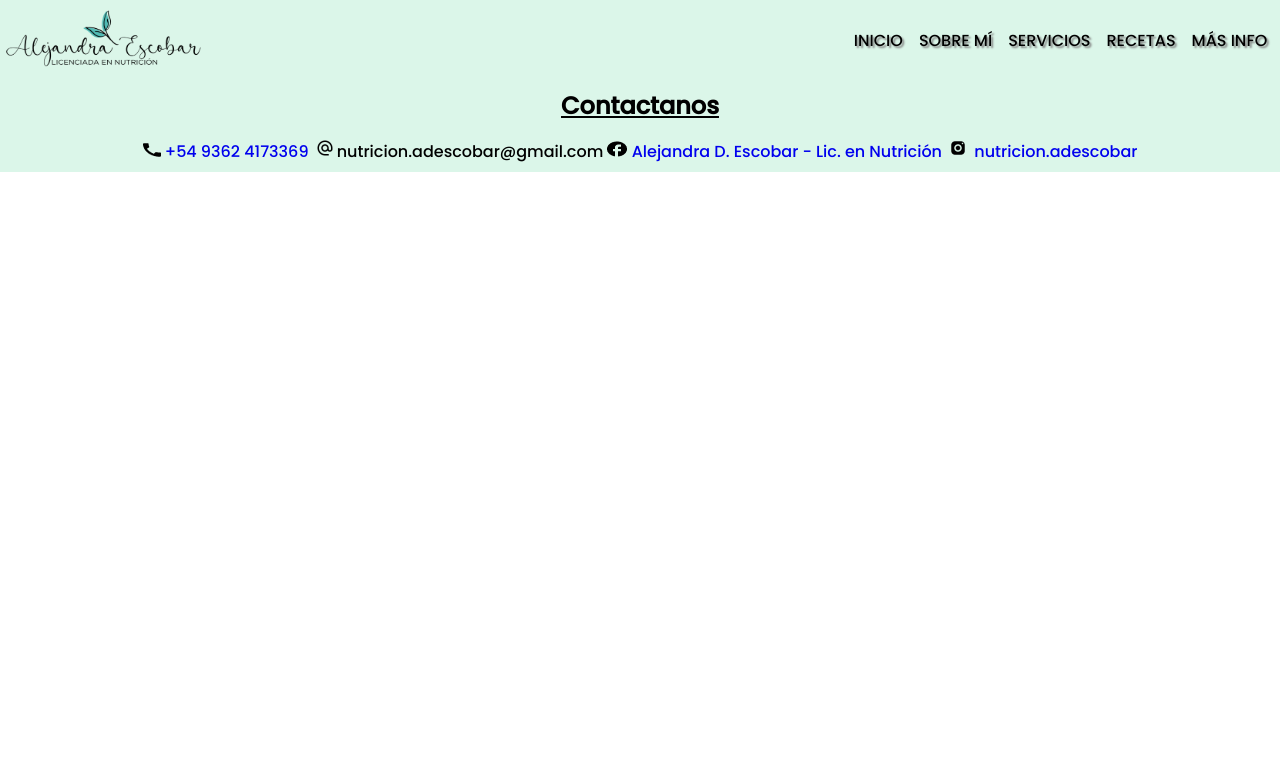
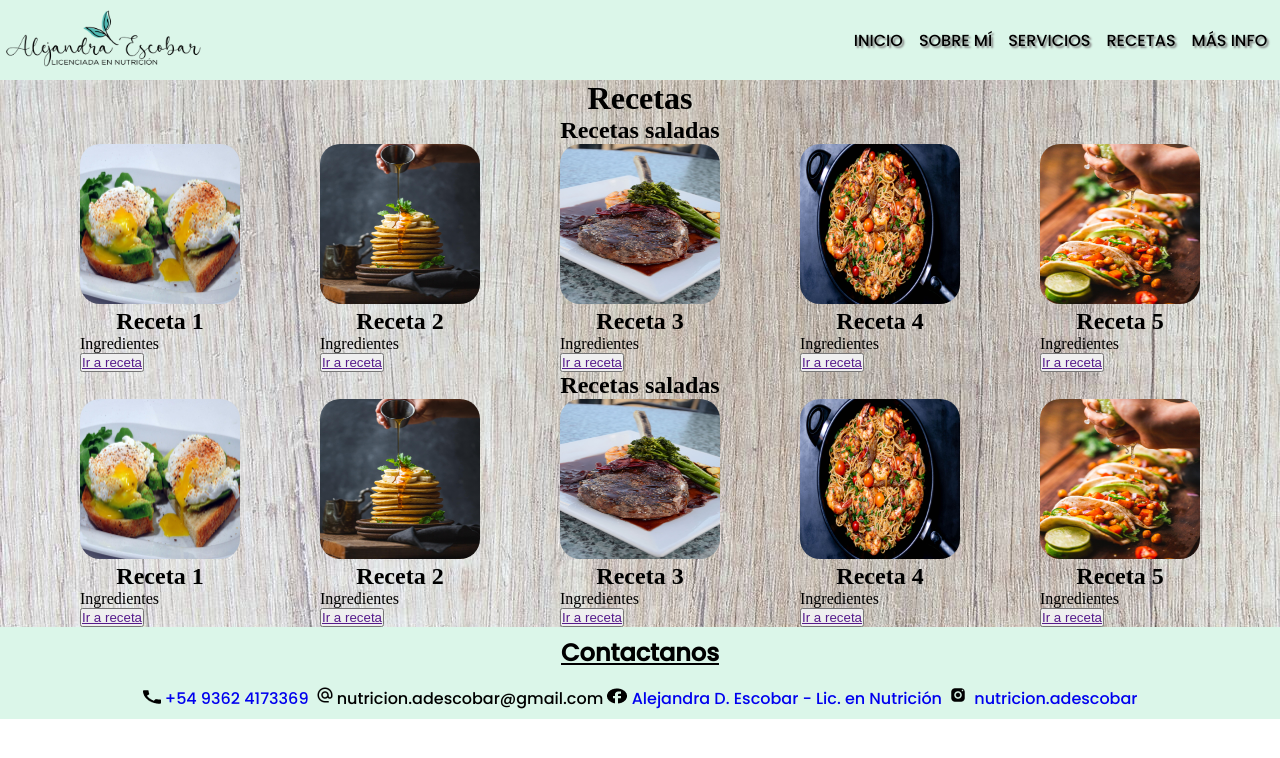
Before and after one commit to DeniseEscobar/39315-nutricion, a website: page pages/recetas.html in a window 1280 px wide. Drawn offline with Linux system fonts and the light colour scheme.

Commit message:
modificacion de fondo en recetas

```diff
--- a/pages/recetas.html
+++ b/pages/recetas.html
@@ -26,7 +26,7 @@
         </nav>
     </header>
     <main class="recetas-varias">
-        <!-- <h1>Recetas</h1>
+        <h1>Recetas</h1>
         <h2>Recetas saladas</h2>
         <section class="container-cards">
             <div class="card item1">
@@ -70,49 +70,49 @@
                 </div>
             </div>
         </section>
-        <h2>Recetas dulces</h2>
+        <h2>Recetas saladas</h2>
         <section class="container-cards">
-            <div class="card item6">
+            <div class="card item1">
                 <img src="../assets/img/recetas/huevos-escalfados.jpg" alt="">
                 <div>
-                    <h2>Receta 6</h2>
+                    <h2>Receta 1</h2>
                     <p>Ingredientes</p>
                     <button><a href="">Ir a receta</a></button>
                 </div>
             </div>
-            <div class="card item7">
+            <div class="card item2">
                 <img src="../assets/img/recetas/panqueques.jpg" alt="">
                 <div>
-                    <h2>Receta 7</h2>
+                    <h2>Receta 2</h2>
                     <p>Ingredientes</p>
                     <button><a href="">Ir a receta</a></button>
                 </div>
             </div>
-            <div class="card item8">
+            <div class="card item3">
                 <img src="../assets/img/recetas/carne.jpg" alt="">
                 <div>
-                    <h2>Receta 8</h2>
+                    <h2>Receta 3</h2>
                     <p>Ingredientes</p>
                     <button><a href="">Ir a receta</a></button>
                 </div>
             </div>
-            <div class="card item9">
+            <div class="card item4">
                 <img src="../assets/img/recetas/wok-camarones.jpg" alt="">
                 <div>
-                    <h2>Receta 9</h2>
+                    <h2>Receta 4</h2>
                     <p>Ingredientes</p>
                     <button><a href="">Ir a receta</a></button>
                 </div>
             </div>
-            <div class="card item10">
+            <div class="card item5">
                 <img src="../assets/img/recetas/tacos.jpg" alt="">
                 <div>
-                    <h2>Receta 10</h2>
+                    <h2>Receta 5</h2>
                     <p>Ingredientes</p>
                     <button><a href="">Ir a receta</a></button>
                 </div>
             </div>
-        </section> -->
+        </section>
     </main>
     <footer>
         <div>
--- a/scss/layout/_main-recetas.scss
+++ b/scss/layout/_main-recetas.scss
@@ -1,18 +1,17 @@
 .recetas-varias{
-    background-color: black;
+    background-image: url(../assets/img/recetas/fondo.jpg);
+    background-repeat: no-repeat;
+    height: 100%;
 }
 
-
-
-
-// section div img{
-//     width: 10rem;
-//     height: 10rem;
-//     border-radius: 20px;
-// }
-// h1, h2{
-//     text-align: center;
-// }
-// .container-cards{
-//     @include flex(row, wrap, space-evenly, center);
-// }
+section div img{
+    width: 10rem;
+    height: 10rem;
+    border-radius: 20px;
+}
+h1, h2{
+    text-align: center;
+}
+.container-cards{
+    @include flex(row, wrap, space-evenly, center);
+}
```
Also changed, not shown: assets/img/recetas/fondo-anana.jpg (added), assets/img/recetas/fondo.jpg (added), css/style.css, 1 other file.
